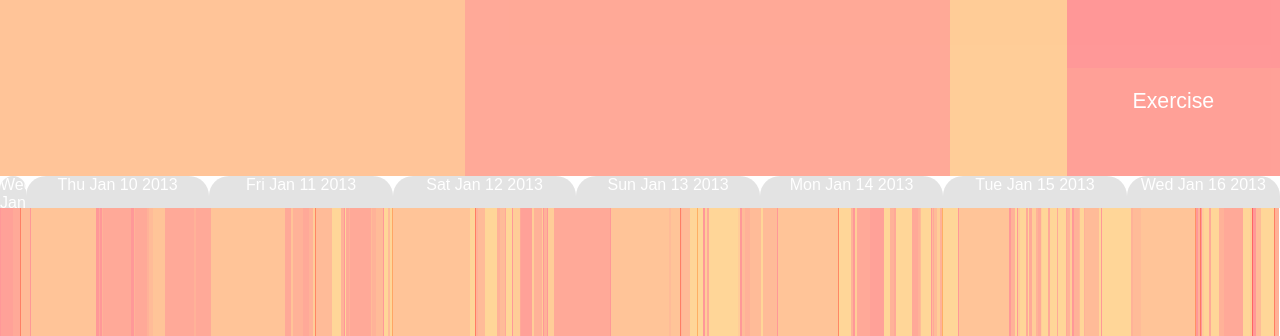
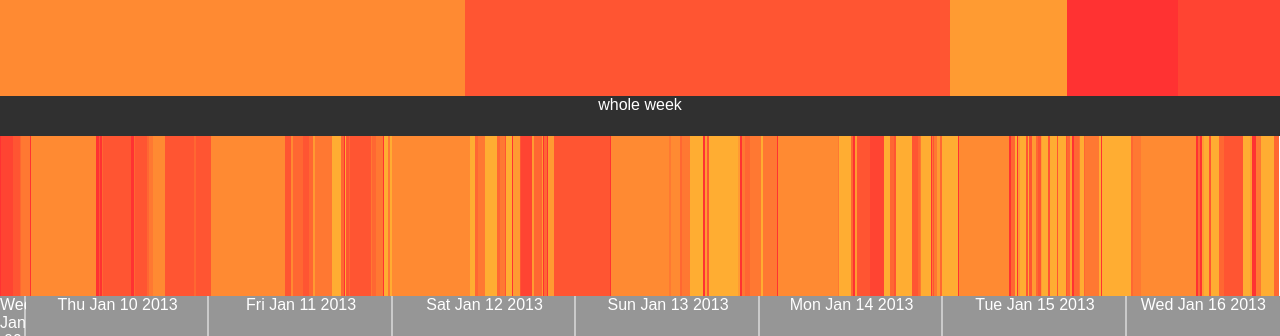
Before and after one commit to biggestT/lifelab, a website: page app/index.html in a window 1280 px wide. Shown: the part 464-800 px from the top of the page. Drawn offline with nearby package versions, Linux system fonts and the light colour scheme.

Commit message:
treemap of different days

```diff
--- a/app/css/app.css
+++ b/app/css/app.css
@@ -8,6 +8,10 @@ body {
 /* color theme */
 .hidden {
 	opacity: 0.5;
+	overflow: hidden;
+}
+.invisible {
+	visibility: none;
 }
 
 /* Timeline */
@@ -17,7 +21,7 @@ ul {
 	padding: 0;
 }
 li {
-	height: 16vh;
+	height: 20vh;
 	float: left;
 	display: block;
 }
@@ -27,21 +31,29 @@ li {
 #timeline-guide {
 	z-index: 10000;
 }
-.timeline-day {
+/*.timeline-every-day {
+	border-top-left-radius: 20px;
+	border-top-right-radius: 20px;
+}
+.timeline-single-day {
+	border-bottom-left-radius: 20px;
+	border-bottom-right-radius: 20px;
+}*/
+.timeline-guide-element {
 	z-index: 1000;
 	text-align: center;
-	height: 4vh;
-	background-color: rgb(200, 200, 200);
+	height: 5vh;
+	background-color: rgb(48, 48, 48);
 	color: white;
 	overflow: hidden;
-	border-top-left-radius: 20px;
-	border-top-right-radius: 20px;
+	margin-left: -2px;
+	border-left: 2px solid white;
 }
 
 /* Treemap */
 #treemap {
 	width: 100vw;
-	height: 80vh;
+	height: 70vh;
 	position: relative;
 }
 .category-block {
--- a/app/index.html
+++ b/app/index.html
@@ -11,7 +11,8 @@
 </head>
 <body>
   <div id="treemap" ng-controller="entries.treemap">
-    <div class="category-block categorial"  ng-repeat="block in blocks" ng-click="log.filterByCategory(block.name)"  ng-class="{ 'hidden' : !(block.name == log.selectedCategory) }"style="
+    <div class="category-block categorial"  ng-repeat="block in blocks" ng-click="log.filterByCategory(block.name)"  ng-class=
+    "{ 'invisible' : (block.width) }" style="
     background-color:{{ log.getColor(block.name) }};
     width:{{ block.width }}%;
     height:{{ block.height }}%;
@@ -22,11 +23,11 @@
     </p>
     </div>
   </div>
-  <!-- guide for days covered by this log -->
+  <!-- select whole week -->
   <div id="timeline-guide" ng-controller="entries.timelineGuide">
     <ul>
-      <li class="timeline-day" ng-repeat="section in sections" ng-click="log.filterByDate(section.date)" ng-class="{ 'hidden' : !(section.date == log.selectedDate) }" style="width:{{ section.durationMs/totalDurMs*100 }}%;" >
-        {{ section.date }}
+      <li class="timeline-every-day timeline-guide-element" ng-click="log.selectAll()" ng-class="{ 'hidden' : (log.selectedDate) }" style="width:100%;" >
+        whole week
       </li>
     </ul>
   </div>
@@ -35,11 +36,19 @@
 
     <ul>
       <li class="entry categorial" ng-repeat="entry in log.entries" ng-click="log.filterByCategory(entry.Task)" ng-class="{ 'hidden' : !entry.selected }" style="
-      width:{{ entry.DecDuration/log.totalDur*100 }}%;
+      width:{{ entry.decDuration/log.totalDur*100 }}%;
       background-color:{{ log.getColor(entry.Task) }};
       ">
     </li>
   </ul>
   </div>
+  <!-- guide for days covered by this log -->
+  <div id="timeline-guide" ng-controller="entries.timelineGuide">
+    <ul>
+      <li class="timeline-single-day timeline-guide-element" ng-repeat="section in sections" ng-click="log.filterByDate(section.date)" ng-class="{ 'hidden' : !(section.date == log.selectedDate) }" style="width:{{ section.durationMs/totalDurMs*100 }}%;" >
+        {{ section.date }}
+      </li>
+    </ul>
+  </div>
 </body>
 </html>
--- a/app/js/controllers.js
+++ b/app/js/controllers.js
@@ -23,16 +23,15 @@ timelogApp.service('Log', ['$rootScope', '$http', function ($rootScope, $http) {
 			// convert minutes and seconds to decimal hours for simpler calculations
 			var parts = cur.Duration.split(':');
 			DecDuration = parts[0]/2.4+parts[1]/144;
-			cur.DecDuration=DecDuration;
-			cur.selected = false;
+			cur.decDuration=DecDuration;
+			cur.selected = true;
 
 			 // set date to the midpoint of this entry
 			var start = new Date(cur.Start).getTime();
 			var end = new Date(cur.End).getTime();
 			cur.date = new Date(start + (end-start)/2).toDateString();
 
-			// sum up decimal hours
-			service.totalDur+=DecDuration;
+			service.totalDur+=cur.DecDuration;
 
 			// add category of entry to know categorys if it is a new one
 			var categorySearch =$.grep(categories, function (e) { return e.name == cur.Task});
@@ -45,6 +44,7 @@ timelogApp.service('Log', ['$rootScope', '$http', function ($rootScope, $http) {
 				categorySearch[0].dur += DecDuration;
 			}
 		}
+		service.totalDurSelected=service.totalDur;
 
 		// HSV to RGB function from http://stackoverflow.com/questions/17242144/javascript-convert-hsb-hsv-color-to-rgb-accurately
 		// --------------------
@@ -99,6 +99,7 @@ service.getColor = function (categoryName) {
 		});
 		this.selectedCategory=category;
 		this.selectedDate=null;
+		$rootScope.$broadcast('Log.update');
 	};
 
 	service.filterByDate = function(date) {
@@ -108,7 +109,32 @@ service.getColor = function (categoryName) {
 		});
 		this.selectedCategory=null;
 		this.selectedDate=date;
+		$rootScope.$broadcast('Log.update');
 	};
+	service.selectAll=function(){
+		this.selectedCategory=null;
+		this.selectedDate=null;
+		angular.forEach(this.entries, function (entry) {
+			entry.selected = true;
+		});
+		$rootScope.$broadcast('Log.update');
+	};
+	service.updateTotalDurations=function(){
+		this.totalDur=0.0;
+		// var categories = this.categories;
+		this.totalDurSelected=0.0;
+		for (var i in this.categories) {
+			this.categories[i].dur=0.0;
+		}
+		angular.forEach(this.entries, function (entry) {
+			if (entry.selected) {
+				var categorySearch =$.grep(this.categories, function (e) { return e.name == entry.Task});
+				categorySearch[0].dur+=entry.decDuration;
+				this.totalDurSelected+=entry.decDuration;
+			}
+			this.totalDur+=entry.decDuration;
+		}, this);
+	}
 
 	return service;
 }]);
@@ -163,6 +189,7 @@ var timelineGuide= ['$scope', 'Log', function ($scope, Log) {
 
 var timeline = ['$scope', 'Log', function ($scope, Log) {
 	$scope.$on( 'Log.update', function () {
+
 		$scope.log = Log;
 		console.log('added entries to views scope');
 		console.log($scope);
@@ -176,9 +203,11 @@ var treemap = ['$scope', '$window', 'Log', function ($scope, $window, Log) {
 
   function updateTreemap () {
 
+  	Log.updateTotalDurations();
+
   	ctm.updateSize();
-	  ctm.createAreas(Log.categories, Log.totalDur);
-	  ctm.sortAreas(Log.categories, Log.totalDur);
+	  ctm.createAreas(Log.categories, Log.totalDurSelected);
+	  ctm.sortAreas();
 	  ctm.squarification();
 
 	  console.log('updating treemap');
@@ -193,18 +222,7 @@ var treemap = ['$scope', '$window', 'Log', function ($scope, $window, Log) {
 
 }];
 
-// filter for selected entries
-// var filterEntries =  function() {
-//     return function(entries) {
-//         return tasks.filter(function(entry) {
-//         	if
-//             return false;
 
-//         });
-//     };
-// };
-// register controllers and filters
-// -----------
 
 // timelogApp.filter('selectedEntries', filterEntries)
 timelogApp.controller('entries.timeline', timeline);
--- a/app/js/treemap.js
+++ b/app/js/treemap.js
@@ -31,8 +31,10 @@
 		var areas = [];
 		for (var i = data.length - 1; i >= 0; i--) {
 			var currArea = (data[i].dur / total) * this._size;
-			areas[i] = new Area(currArea, data[i].name, i);
-			console.log(currArea);
+			if (currArea != 0) {
+				areas.push(new Area(currArea, data[i].name, i));
+				console.log(currArea);
+			}
 		};
 
 		this._areas = areas;
@@ -130,6 +132,7 @@
 			newRow.push(curr);
 
 			var oldTotArea = 0;
+
 			for (var i = 0; i < row.length; i++) {
 				oldTotArea += row[i].area;
 			};
@@ -163,6 +166,8 @@
 		};
 		var areasCopy = this._areas.slice(0);
 		console.log(areasCopy);
+
+		// yes, this is a recursive function
 		squarify(areasCopy, [], width());
 	};
 
```
